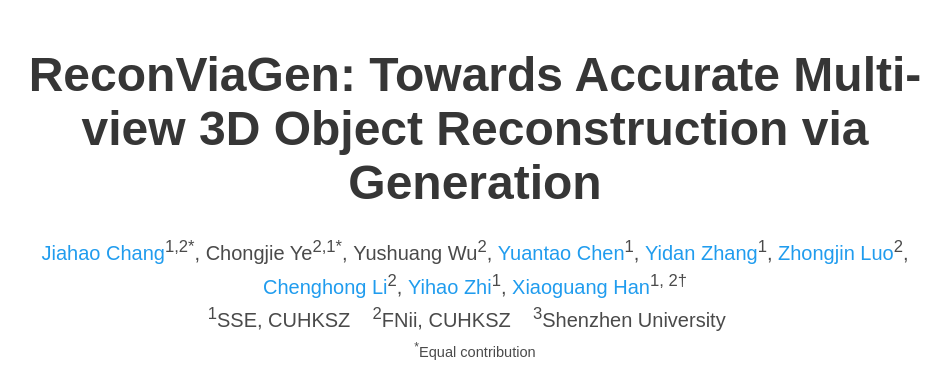
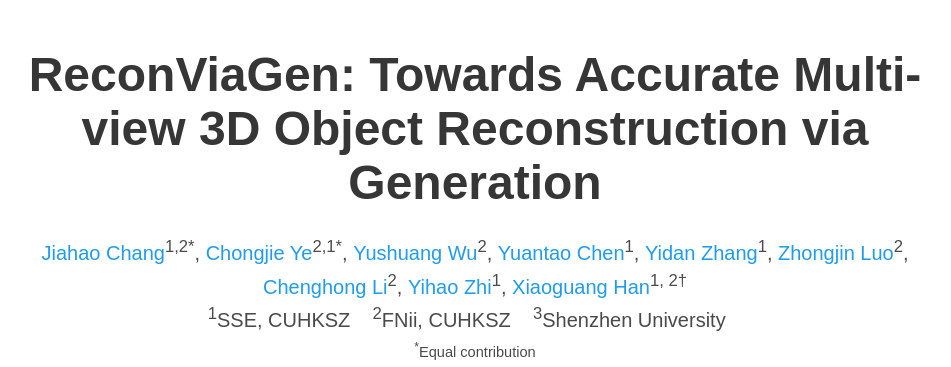
Before and after one commit to Jiahao620/reconviagen, a plain HTML site: page index.html in a window 1280 px wide. Shown: the top 367 px of the page, without its empty margins (165-1116 px from the left). Drawn offline with nearby package versions, Linux system fonts and the light colour scheme; some icons are missing; a web font is replaced by a local one.

Commit message:
debug index

```diff
--- a/index.html
+++ b/index.html
@@ -59,9 +59,9 @@
               <span class="author-block">
                 <a href="https://github.com/Jiahao620" target="_blank">Jiahao Chang</a><sup>1,2</sup><sup>*</sup></sup>,</span>
                 <span class="author-block">
-                  <a href="https://github.com/hugoycj" target="_blank"></a>Chongjie Ye</a><sup>2,1</sup><sup>*</sup>,</span>
+                  <a href="https://github.com/hugoycj" target="_blank">Chongjie Ye</a><sup>2,1</sup><sup>*</sup>,</span>
                   <span class="author-block">
-                    <a href="https://yushuang-wu.github.io/" target="_blank"></a>Yushuang Wu</a><sup>2</sup>,</span>
+                    <a href="https://yushuang-wu.github.io/" target="_blank">Yushuang Wu</a><sup>2</sup>,</span>
                     <span class="author-block">
                       <a href="https://tao-11-chen.github.io" target="_blank">Yuantao Chen</a><sup>1</sup>,</span>
                       <span class="author-block">
```
